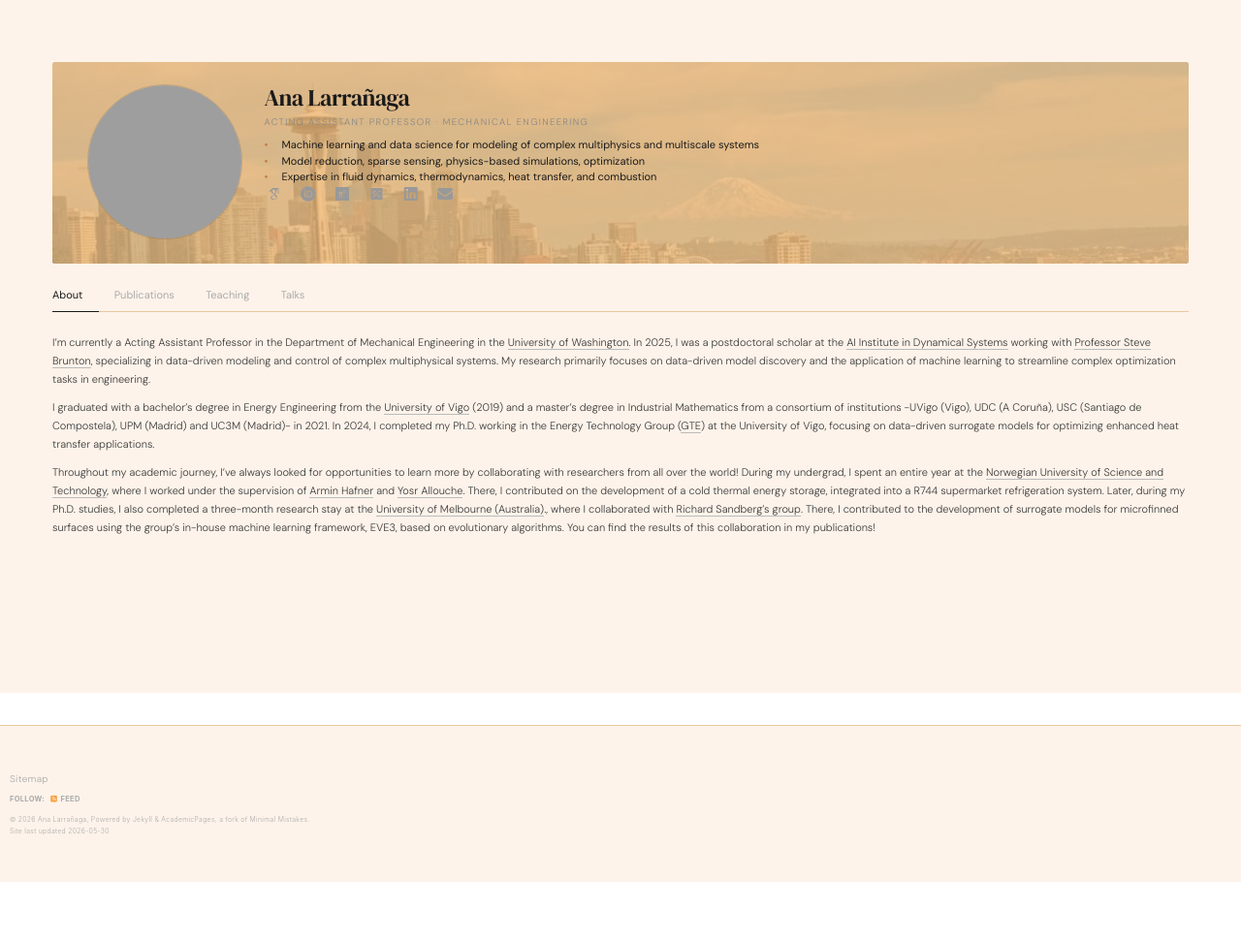
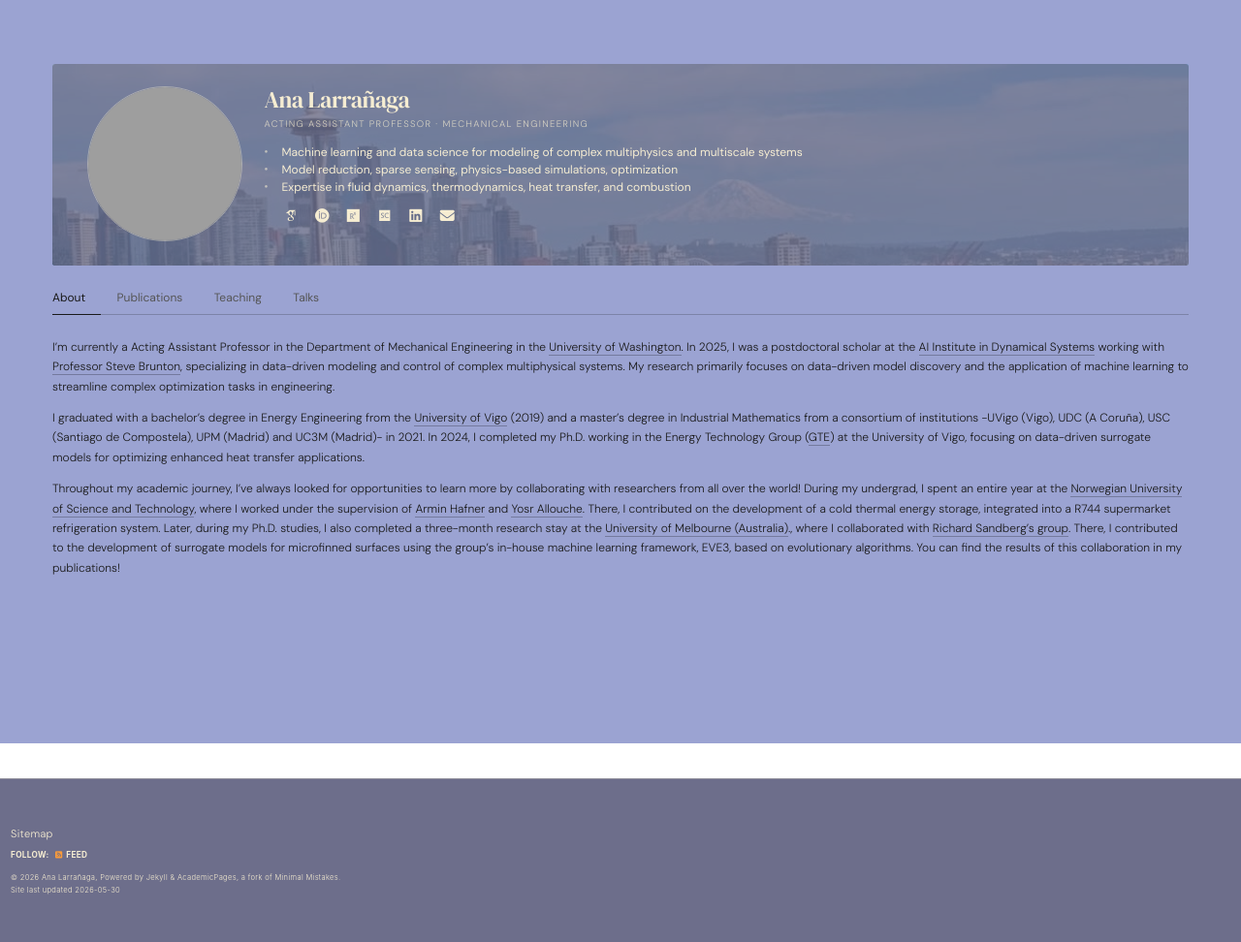
Before and after one commit to alarran/alarran.github.io, a Jekyll site: the page built from _pages/about.md, in a window 1280 px wide. Shown: the whole page at 97% size. Built offline with Jekyll 4.4.1, drawn with Linux system fonts in a browser that asks for light colours; some web fonts are replaced; a script that is not in the unit is left out; before the commit the page ends 910 px from its top, so only the background shows below that.

Commit message:
style: purple palette, cream icons, icons under text, 14/12px sizes

```diff
--- a/_sass/_academic-pages-custom.scss
+++ b/_sass/_academic-pages-custom.scss
@@ -3,11 +3,11 @@
 body {
   font-family: 'DM Sans', sans-serif;
   font-weight: 300;
-  font-size: 11px;
+  font-size: 12px;
   line-height: 1.75;
   -webkit-font-smoothing: antialiased;
-  color: #2a2a2a;
-  background-color: #fdf3ea;
+  color: #1a1a1a;
+  background-color: #9BA3D2;
 }
 
 h1, h2, h3, h4 {
@@ -19,25 +19,25 @@ h1, h2, h3, h4 {
 
 p {
   font-weight: 300;
-  color: #3a3a3a;
+  color: #1a1a1a;
 }
 
 a {
   color: inherit;
   text-decoration: none;
-  border-bottom: 0.5px solid #bbb;
+  border-bottom: 0.5px solid rgba(0, 0, 0, 0.25);
   transition: border-color 0.15s ease;
 }
 
 a:hover {
-  border-color: #2a2a2a;
+  border-color: #1a1a1a;
 }
 
 /* ─── Masthead / top navigation ──────────────────────────────── */
 
 .masthead {
-  border-bottom: 0.5px solid #e0e0e0;
-  background: #fff;
+  border-bottom: 0.5px solid #6D6E8B;
+  background: #9BA3D2;
   padding: 0.75rem 0;
 }
 
@@ -50,12 +50,12 @@ a:hover {
   font-size: 15px;
   font-weight: 400;
   letter-spacing: -0.01em;
-  color: #2a2a2a;
+  color: #F6EDD2;
   border-bottom: none;
 }
 
 .site-title:hover {
-  color: #555;
+  color: #fff;
   border-bottom: none;
 }
 
@@ -64,11 +64,11 @@ a:hover {
 }
 
 .greedy-nav a {
-  font-size: 11px;
+  font-size: 12px;
   font-weight: 400;
   letter-spacing: 0.08em;
   text-transform: uppercase;
-  color: #888;
+  color: #F6EDD2;
   border-bottom: none;
   padding: 0.5rem 0.75rem;
   transition: color 0.15s ease;
@@ -76,7 +76,7 @@ a:hover {
 
 .greedy-nav a:hover,
 .greedy-nav a.active {
-  color: #2a2a2a;
+  color: #fff;
   border-bottom: none;
 }
 
@@ -92,7 +92,7 @@ a:hover {
 
 .author__avatar img {
   border-radius: 50%;
-  border: 0.5px solid #e0e0e0;
+  border: 0.5px solid #6D6E8B;
   max-width: 110px;
 }
 
@@ -105,52 +105,52 @@ a:hover {
 }
 
 .author__bio {
-  font-size: 11px;
+  font-size: 12px;
   font-weight: 300;
-  color: #666;
+  color: #1a1a1a;
   line-height: 1.6;
 }
 
 .author__urls li {
-  font-size: 11px;
+  font-size: 12px;
   font-weight: 300;
 }
 
 .author__urls a {
-  color: #666;
+  color: #1a1a1a;
   border-bottom: 0.5px solid transparent;
 }
 
 .author__urls a:hover {
-  color: #2a2a2a;
-  border-bottom-color: #bbb;
+  color: #000;
+  border-bottom-color: #1a1a1a;
 }
 
 .author__urls .fas,
 .author__urls .fab,
 .author__urls .far,
 .author__urls .ai {
-  color: #aaa;
-  font-size: 11px;
+  color: #555;
+  font-size: 12px;
 }
 
 /* ─── Page content ───────────────────────────────────────────── */
 
 .page__content {
-  font-size: 11px;
+  font-size: 12px;
   font-weight: 300;
   line-height: 1.8;
 }
 
 .page__content h1 { font-size: 18px; margin-bottom: 0.5rem; }
-.page__content h2 { font-size: 13px; margin-top: 2.5rem; margin-bottom: 0.75rem; }
+.page__content h2 { font-size: 14px; margin-top: 2.5rem; margin-bottom: 0.75rem; }
 .page__content h3 {
   font-family: 'DM Sans', sans-serif;
   font-weight: 500;
   text-transform: uppercase;
   letter-spacing: 0.08em;
-  font-size: 11px;
-  color: #999;
+  font-size: 12px;
+  color: #555;
   margin-top: 2rem;
   margin-bottom: 0.5rem;
 }
@@ -158,31 +158,31 @@ a:hover {
 .page__content p em {
   font-family: 'DM Serif Display', serif;
   font-style: italic;
-  font-size: 13px;
-  color: #2a2a2a;
+  font-size: 14px;
+  color: #1a1a1a;
 }
 
 .page__content hr {
   border: none;
-  border-top: 0.5px solid #e8e8e8;
+  border-top: 0.5px solid rgba(0, 0, 0, 0.15);
   margin: 2rem 0;
 }
 
 /* ─── Publication list ───────────────────────────────────────── */
 
 .list__item {
-  border-top: 0.5px solid #f0d8c0;
+  border-top: 0.5px solid rgba(0, 0, 0, 0.15);
   padding: 0.6rem 0;
   margin: 0 !important;
 }
 
 .list__item:last-child {
-  border-bottom: 0.5px solid #f0d8c0;
+  border-bottom: 0.5px solid rgba(0, 0, 0, 0.15);
 }
 
 .list__item .archive__item-title {
   font-family: 'DM Sans', sans-serif;
-  font-size: 13px;
+  font-size: 14px;
   font-weight: 400;
   margin: 0 0 4px;
   line-height: 1.4;
@@ -190,17 +190,17 @@ a:hover {
 
 .list__item .archive__item-title a {
   border-bottom: none;
-  color: #2a2a2a;
+  color: #1a1a1a;
 }
 
 .list__item .archive__item-title a:hover {
-  color: #555;
+  color: #000;
 }
 
 .list__item .archive__item-excerpt {
-  font-size: 11px;
+  font-size: 12px;
   font-weight: 300;
-  color: #888;
+  color: #444;
   margin: 0;
   font-style: italic;
 }
@@ -209,57 +209,57 @@ a:hover {
 
 .btn {
   font-family: 'DM Sans', sans-serif;
-  font-size: 11px;
+  font-size: 12px;
   font-weight: 400;
   letter-spacing: 0.06em;
   text-transform: uppercase;
   padding: 5px 14px;
   border-radius: 0;
   background: transparent;
-  border: 0.5px solid #bbb;
-  color: #555;
+  border: 0.5px solid rgba(0, 0, 0, 0.3);
+  color: #1a1a1a;
   transition: all 0.15s ease;
 }
 
 .btn:hover {
-  background: #2a2a2a;
-  border-color: #2a2a2a;
-  color: #fff;
+  background: #1a1a1a;
+  border-color: #1a1a1a;
+  color: #F6EDD2;
 }
 
 .btn--inverse {
-  background: #2a2a2a;
-  border-color: #2a2a2a;
-  color: #fff;
+  background: #1a1a1a;
+  border-color: #1a1a1a;
+  color: #F6EDD2;
 }
 
 .btn--inverse:hover {
   background: transparent;
-  color: #2a2a2a;
+  color: #1a1a1a;
 }
 
 /* ─── Footer ─────────────────────────────────────────────────── */
 
 .page__footer {
-  background: #fdf3ea;
-  border-top: 0.5px solid #e8c8a0;
+  background: #6D6E8B;
+  border-top: 0.5px solid rgba(246, 237, 210, 0.3);
   padding: 2rem 0;
 }
 
 .page__footer footer {
-  font-size: 10px;
+  font-size: 11px;
   font-weight: 300;
-  color: #aaa;
+  color: #F6EDD2;
   letter-spacing: 0.03em;
 }
 
 .page__footer a {
-  color: #aaa;
+  color: #F6EDD2;
   border-bottom: none;
 }
 
 .page__footer a:hover {
-  color: #555;
+  color: #fff;
 }
 
 /* ─── Stat counters ──────────────────────────────────────────── */
@@ -275,7 +275,7 @@ a:hover {
   font-family: 'DM Serif Display', serif;
   font-size: 24px;
   font-weight: 400;
-  color: #2a2a2a;
+  color: #1a1a1a;
   line-height: 1;
 }
 
@@ -283,7 +283,7 @@ a:hover {
   font-size: 10px;
   text-transform: uppercase;
   letter-spacing: 0.1em;
-  color: #aaa;
+  color: #444;
   font-weight: 300;
 }
 
@@ -291,12 +291,12 @@ a:hover {
 
 .tag {
   display: inline-block;
-  font-size: 10px;
+  font-size: 11px;
   font-weight: 300;
   padding: 2px 9px;
-  border: 0.5px solid #ccc;
+  border: 0.5px solid rgba(0, 0, 0, 0.25);
   border-radius: 20px;
-  color: #666;
+  color: #1a1a1a;
   margin: 0 4px 6px 0;
   letter-spacing: 0.02em;
 }
@@ -312,7 +312,7 @@ a:hover {
   padding: 1.5rem 3rem 3rem;
 }
 
-/* Hero: background image with blue overlay */
+/* Hero: background image with purple overlay */
 .profile-hero {
   position: relative;
   background-image: url('/images/background.jpg');
@@ -327,7 +327,7 @@ a:hover {
   content: '';
   position: absolute;
   inset: 0;
-  background: rgba(238, 182, 115, 0.80);
+  background: rgba(109, 110, 139, 0.82);
 }
 
 .profile-hero__inner {
@@ -335,7 +335,7 @@ a:hover {
   padding: 1.25rem 2rem 1rem;
 }
 
-/* Photo left, name + position + interests stacked on the right */
+/* Photo left, name + position + interests + icons stacked on the right */
 .profile-name-row {
   display: flex;
   align-items: flex-start;
@@ -348,7 +348,7 @@ a:hover {
   height: 160px;
   border-radius: 50%;
   object-fit: cover;
-  border: 0.5px solid rgba(0, 0, 0, 0.12);
+  border: 0.5px solid rgba(246, 237, 210, 0.4);
   flex-shrink: 0;
   display: block;
 }
@@ -356,7 +356,7 @@ a:hover {
 .profile-name-info {
   display: flex;
   flex-direction: column;
-  justify-content: center;
+  justify-content: flex-start;
 }
 
 .profile-name {
@@ -366,7 +366,7 @@ a:hover {
   margin: 0 0 0.2rem;
   letter-spacing: -0.02em;
   line-height: 1.15;
-  color: #1a1a1a;
+  color: #F6EDD2;
   border-bottom: none;
 }
 
@@ -374,9 +374,9 @@ a:hover {
   font-size: 9.5px;
   text-transform: uppercase;
   letter-spacing: 0.14em;
-  color: #888;
+  color: rgba(246, 237, 210, 0.75);
   font-weight: 300;
-  margin: 0;
+  margin: 0 0 0.3rem;
 }
 
 /* Research interests */
@@ -387,9 +387,9 @@ a:hover {
 }
 
 .profile-interests li {
-  font-size: 11px;
+  font-size: 12px;
   font-weight: 400;
-  color: #1a1a1a;
+  color: #F6EDD2;
   line-height: 1.45;
   padding-left: 1rem;
   position: relative;
@@ -400,27 +400,29 @@ a:hover {
   content: '•';
   position: absolute;
   left: 0;
-  color: #c07840;
+  color: rgba(246, 237, 210, 0.6);
   font-size: 11px;
 }
 
-/* Icon-only social links */
+/* Icon-only social links — aligned with bullet text, separated from interests */
 .profile-links {
   display: flex;
   align-items: center;
-  gap: 0.85rem;
+  gap: 0.75rem;
+  padding-left: 1rem;
+  margin-top: 0.6rem;
 }
 
 .profile-links a {
-  font-size: 16px;
-  color: #999;
+  font-size: 15px;
+  color: #F6EDD2;
   border-bottom: none;
   line-height: 1;
   transition: color 0.15s ease;
 }
 
 .profile-links a:hover {
-  color: #1a1a1a;
+  color: #fff;
   border-bottom: none;
 }
 
@@ -428,14 +430,14 @@ a:hover {
 
 .profile-tabs {
   display: flex;
-  border-bottom: 0.5px solid #e8c8a0;
+  border-bottom: 0.5px solid rgba(0, 0, 0, 0.2);
   margin: 0.9rem 0 1.25rem;
 }
 
 .profile-tabs a {
-  font-size: 11px;
+  font-size: 12px;
   font-weight: 400;
-  color: #aaa;
+  color: #555;
   border-bottom: 1.5px solid transparent;
   padding: 0.4rem 0.9rem 0.35rem;
   margin-bottom: -1px;
@@ -447,8 +449,8 @@ a:hover {
 }
 
 .profile-tabs a:hover {
-  color: #555;
-  border-bottom-color: #ccc;
+  color: #1a1a1a;
+  border-bottom-color: rgba(0, 0, 0, 0.3);
 }
 
 .profile-tabs a.active {
@@ -459,17 +461,16 @@ a:hover {
 /* ─── Profile content area ───────────────────────────────────── */
 
 .profile-content p {
-  font-size: 11px;
+  font-size: 12px;
   line-height: 1.7;
-  color: #3a3a3a;
+  color: #1a1a1a;
   margin-bottom: 0.5rem;
 }
 
 .profile-content h2 {
-  font-size: 13px;
+  font-size: 14px;
   font-family: 'DM Serif Display', serif;
   font-weight: 400;
-  letter-spacing: 0em;
   color: #1a1a1a;
   margin: 1.5rem 0 0.3rem;
   text-transform: none;
@@ -481,7 +482,7 @@ a:hover {
 
 .profile-content hr {
   border: none;
-  border-top: 0.5px solid #ebebeb;
+  border-top: 0.5px solid rgba(0, 0, 0, 0.15);
   margin: 0 0 0.75rem;
 }
 
@@ -498,7 +499,7 @@ a:hover {
   counter-increment: talk-counter;
   position: relative;
   padding: 0.6rem 0 0.6rem 1.75rem;
-  border-bottom: 0.5px solid #f0d8c0;
+  border-bottom: 0.5px solid rgba(0, 0, 0, 0.15);
 }
 
 .talk-list li:last-child {
@@ -511,31 +512,31 @@ a:hover {
   left: 0;
   top: 0.65rem;
   font-family: 'DM Serif Display', serif;
-  font-size: 11px;
-  color: #ccc;
+  font-size: 12px;
+  color: #666;
   font-weight: 400;
   min-width: 1.5rem;
 }
 
 .talk-venue {
   display: block;
-  font-size: 11px;
+  font-size: 12px;
   font-weight: 400;
-  color: #888;
+  color: #444;
   margin-bottom: 0.1rem;
 }
 
 .talk-date {
   display: inline-block;
-  font-size: 10px;
-  color: #bbb;
+  font-size: 11px;
+  color: #555;
   font-weight: 300;
   font-style: italic;
   margin-bottom: 0.3rem;
 }
 
 .talk-title {
-  font-size: 13px;
+  font-size: 14px;
   font-weight: 400;
   color: #1a1a1a;
   margin: 0.2rem 0 0.35rem;
@@ -544,7 +545,7 @@ a:hover {
 
 .talk-title a {
   color: #1a1a1a;
-  border-bottom: 0.5px solid #ccc;
+  border-bottom: 0.5px solid rgba(0, 0, 0, 0.25);
 }
 
 .talk-title a:hover {
@@ -553,10 +554,10 @@ a:hover {
 
 .talk-type {
   display: inline-block;
-  font-size: 10px;
+  font-size: 11px;
   font-weight: 300;
   font-style: italic;
-  color: #aaa;
+  color: #555;
   letter-spacing: 0.02em;
 }
 
@@ -567,9 +568,9 @@ a:hover {
 }
 
 .teaching-term {
-  font-size: 11px;
+  font-size: 12px;
   font-weight: 400;
-  color: #888;
+  color: #444;
   font-style: italic;
   margin: 0.75rem 0 0.2rem;
 }
@@ -585,8 +586,8 @@ a:hover {
 }
 
 .course-list li {
-  font-size: 11px;
-  color: #2a2a2a;
+  font-size: 12px;
+  color: #1a1a1a;
   line-height: 1.6;
   margin-bottom: 0.15rem;
 }
@@ -594,12 +595,12 @@ a:hover {
 .course-list li strong {
   font-weight: 500;
   color: #1a1a1a;
-  font-size: 13px;
+  font-size: 14px;
 }
 
 .course-hours {
-  font-size: 10px;
-  color: #aaa;
+  font-size: 11px;
+  color: #555;
   font-weight: 300;
 }
 
```
